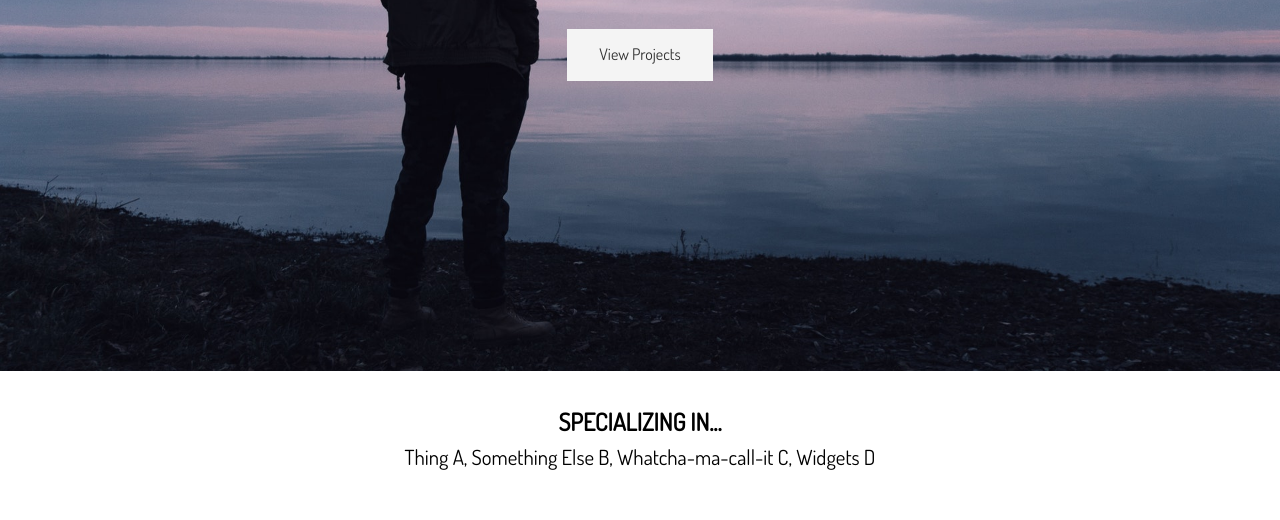
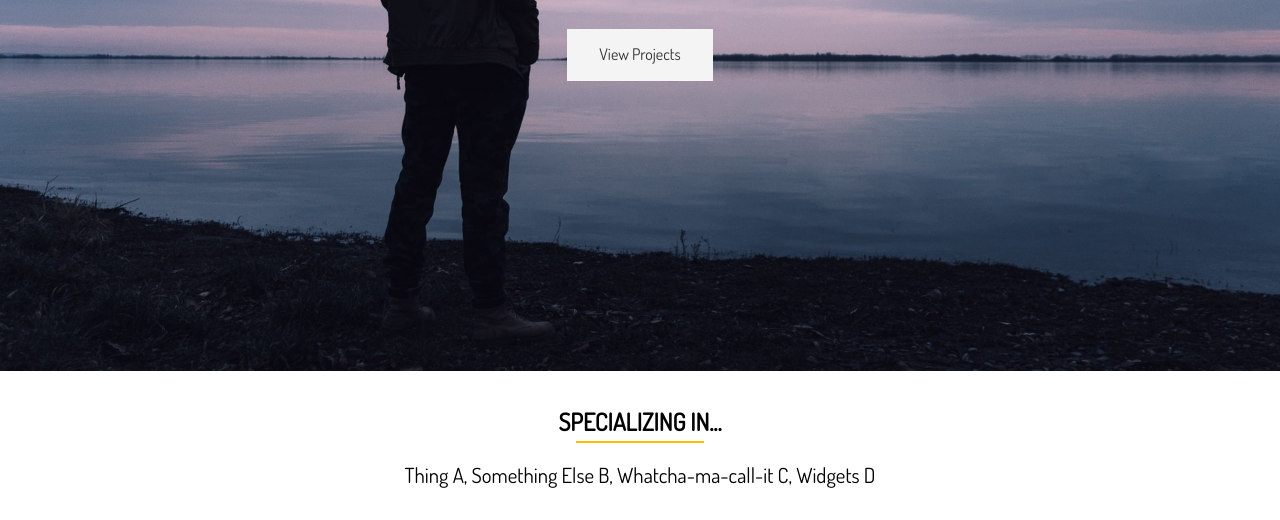
Before and after one commit to msseeley/Portfolio_Template, a website: page dist/index.html in a window 1280 px wide. Shown: the part 429-949 px from the top of the page. Drawn offline with Linux system fonts and the light colour scheme.

Commit message:
copy section 3, begin styling

```diff
--- a/scss/_utilities.scss
+++ b/scss/_utilities.scss
@@ -69,3 +69,11 @@ input[class^='btn-']:hover{
   &-3{margin: 3rem 0}
   &-4{margin: 4rem 0}
 }
+
+.bottom-line{
+  height: 2px;
+  width: 8rem;
+  background: $main-color;
+  display: block;
+  margin: 0 auto 1rem auto;
+}
```
Also changed, not shown: dist/css/main.css.
